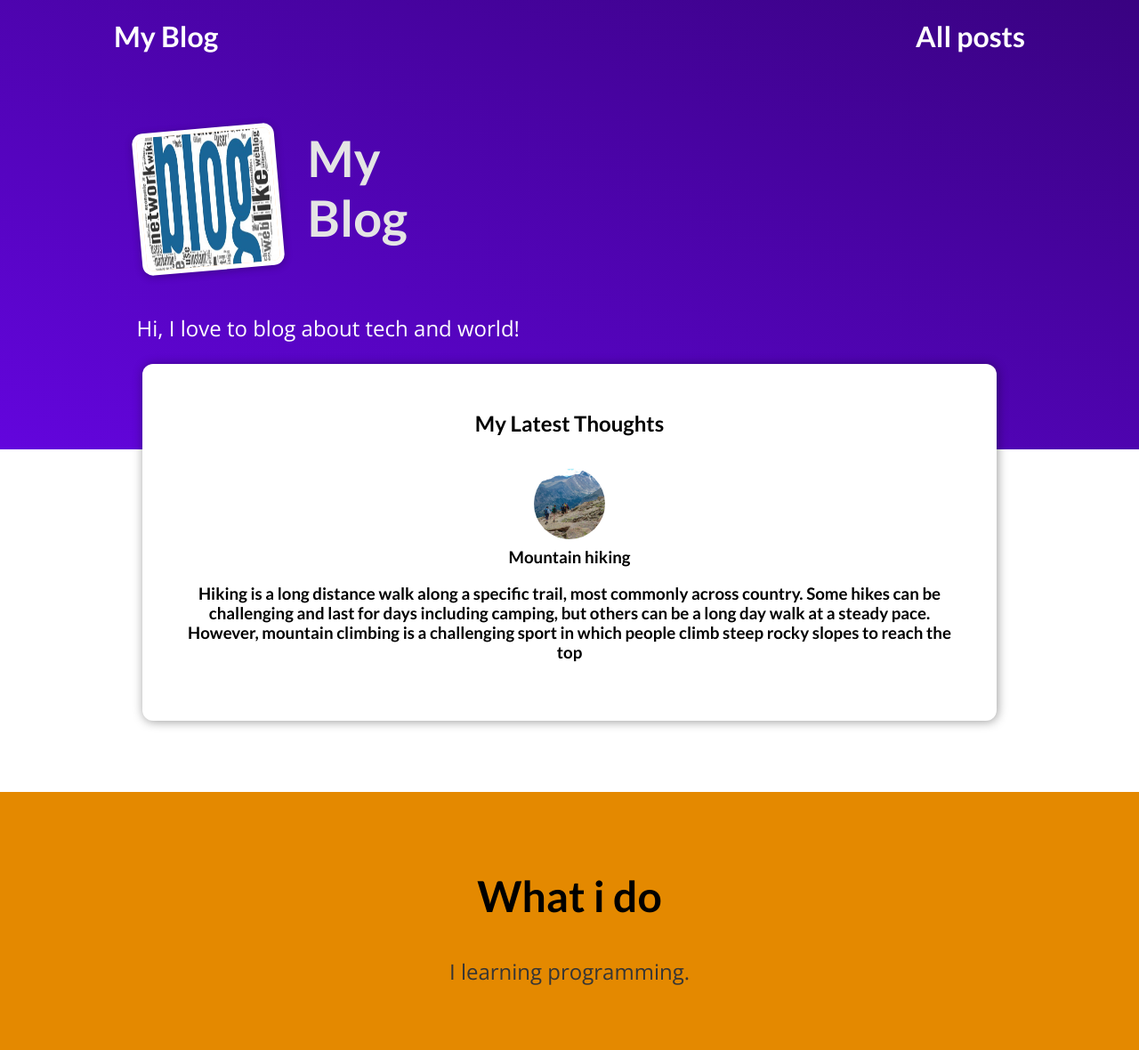
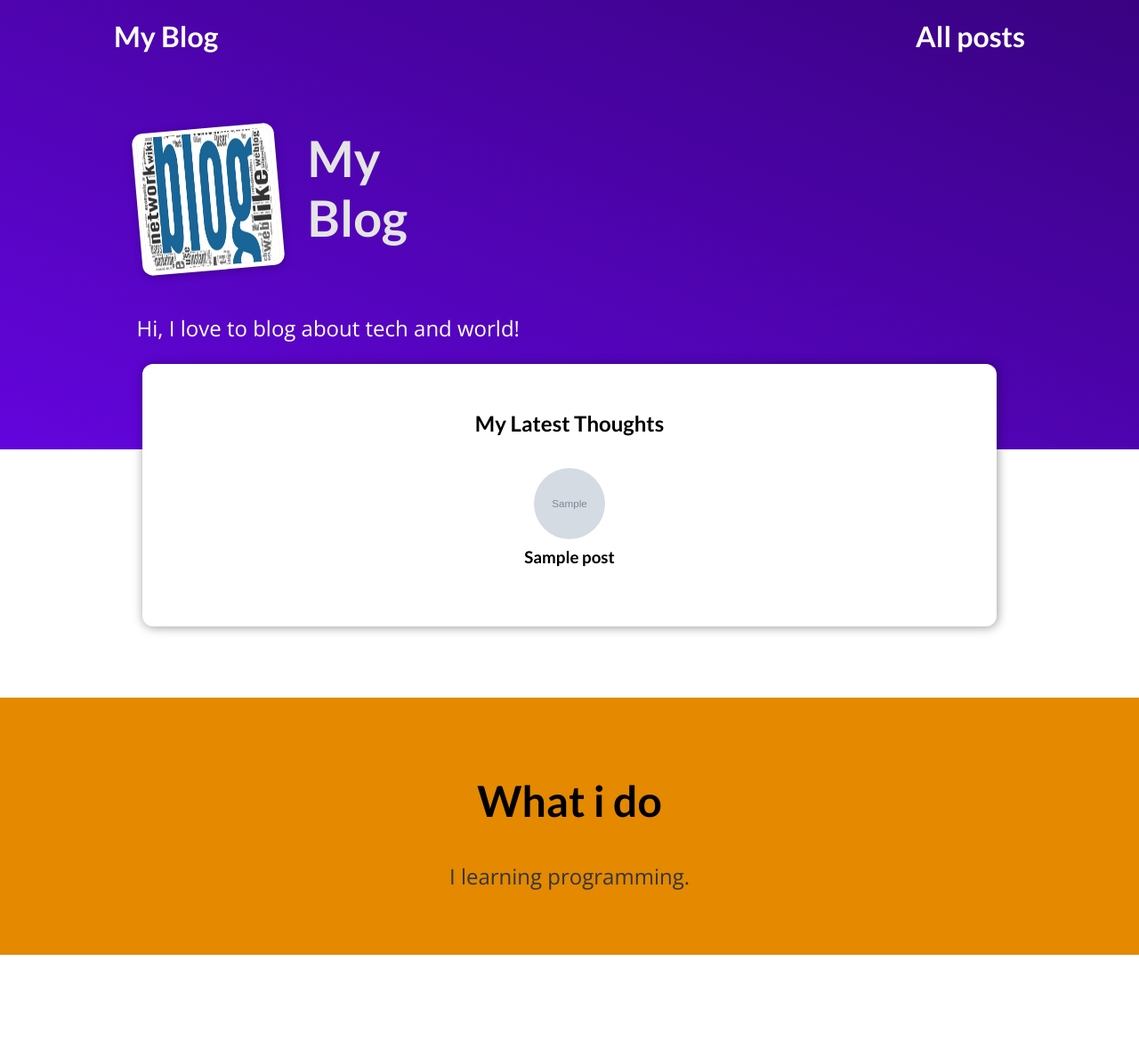
Before and after one commit to mahdikalhor1/blog, a Django app: page / in a window 1280 px wide. Shown: the whole page at 89% size. After the commit the page ends 1073 px from the top, so only its background shows below. Run offline with Django 4.2, Linux system fonts and the light colour scheme; tables that the repository leaves empty hold one stand-in row (values such as "Sample post"); grey boxes marked "Sample" are stand-in pictures.

Commit message:
connect db to views

```diff
--- a/blog/my_syte/templates/my_syte/include/post.html
+++ b/blog/my_syte/templates/my_syte/include/post.html
@@ -1,8 +1,8 @@
 {% load static  %}
 <li>
     <article class="post" >
-        <a href="{% url "post-ditails" post.post_name %}">
-        <img src="{% static "my_syte/image/"|add:post.image %}" alt="{{post.title}}"/>
+        <a href="{% url "post-ditails" post.slug %}">
+        <img src="{{post.image}}" alt="{{post.title}}"/>
         <div class ="post__content">
         <h3>{{post.title}}<h3>
             <p>
--- a/blog/my_syte/templates/my_syte/post_detail.html
+++ b/blog/my_syte/templates/my_syte/post_detail.html
@@ -8,7 +8,7 @@
 <section id="summary">
     <h2>{{post.title}}</h2>
     <article>
-        <img src= "{% static "my_syte/image/"|add:post.image %}" alt="{{post.title}}">
+        <img src= "{{post.image}}" alt="{{post.title}}">
         <address>{{post.author}}</address>
         <div>Last updated on <time>{{post.date}}</time></div>
     </article>
--- a/blog/my_syte/views.py
+++ b/blog/my_syte/views.py
@@ -1,34 +1,19 @@
 from django.shortcuts import render
 from datetime import date
+from .models import Post
 
-all_posts = [
-    {
-        "post_name" : "mount-hiking",
-        "image" : "mount.jpg",
-        "author" : "mahdi",
-        "date" : date(2022,10,11),
-        "title" : "Mountain hiking",
-        "expert" :"Hiking is a long distance walk along a specific trail, most commonly across country. Some hikes can be challenging and last for days including camping, but others can be a long day walk at a steady pace. However, mountain climbing is a challenging sport in which people climb steep rocky slopes to reach the top",
-        "content" : """A mountain is an elevated portion of the Earth's crust, generally with steep sides that show significant exposed bedrock. Although definitions vary, a mountain may differ from a plateau in having a limited summit area, and is usually higher than a hill, typically rising at least 300 metres (980 ft) above the surrounding land. A few mountains are isolated summits, but most occur in mountain ranges.[1]
+def get_date(post):
+    return post.date
 
-Mountains are formed through tectonic forces, erosion, or volcanism,[1] which act on time scales of up to tens of millions of years.[2] Once mountain building ceases, mountains are slowly leveled through the action of weathering, through slumping and other forms of mass wasting, as well as through erosion by rivers and glaciers.[3]
-
-High elevations on mountains produce colder climates than at sea level at similar latitude. These colder climates strongly affect the ecosystems of mountains: different elevations have different plants and animals. Because of the less hospitable terrain and climate, mountains tend to be used less for agriculture and more for resource extraction, such as mining and logging, along with recreation, such as mountain climbing and skiing.
-
-The highest mountain on Earth is Mount Everest in the Himalayas of Asia, whose summit is 8,850 m (29,035 ft) above mean sea level. The highest known mountain on any planet in the Solar System is Olympus Mons on Mars at 21,171 m (69,459 ft).
-"""
-
-    },
-]
-def get_date(post):
-    return post['date']
 def home_page(request):
+    all_posts = Post.objects.all()
     latest_posts = sorted(all_posts, key=get_date)[-3:]
     return render(request, 'my_syte/home_page.html', {'posts' : latest_posts})
 
 def posts(request):
+    all_posts = Post.objects.all()
     return render(request, 'my_syte/all_posts.html', {"posts" : all_posts})
 
 def post_ditails(request, post_name):
-    post = next(post for post in all_posts if post['post_name'] == post_name)
+    post = Post.objects.get(slug=post_name)
     return render(request, 'my_syte/post_detail.html', {'post': post})
```
